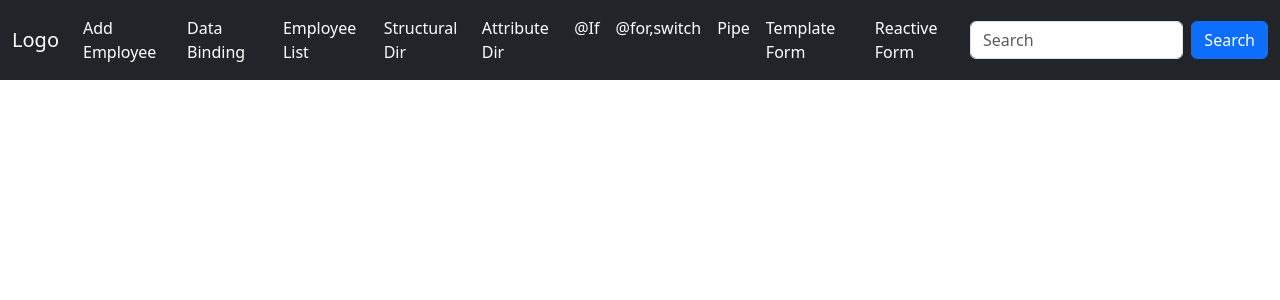
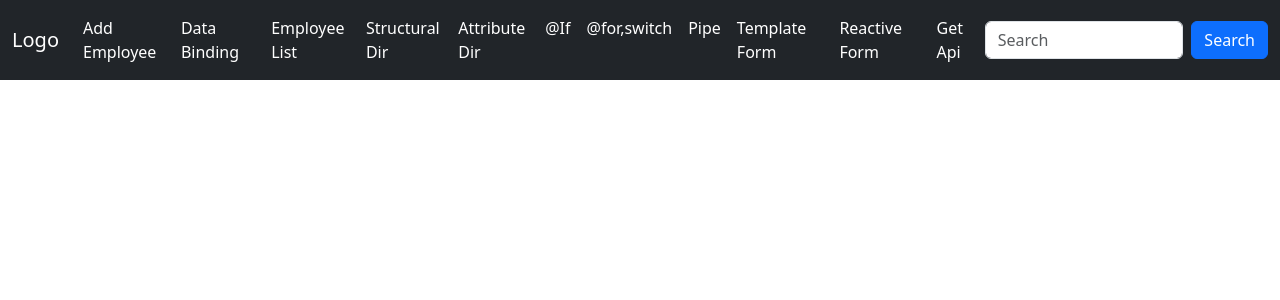
Before and after one commit to chiragrangras/angular_18, an Angular app in the folder angular_tutorial/: page / in a window 1280 px wide. Shown: the top 300 px of the page. Built offline with nearby package versions, Linux system fonts and the light colour scheme.

Commit message:
modified file

```diff
--- a/angular_tutorial/src/app/app.component.html
+++ b/angular_tutorial/src/app/app.component.html
@@ -41,6 +41,9 @@
         <li class="nav-item">
           <a class="nav-link active" routerLink="reactive-form">Reactive Form</a>
         </li>
+        <li class="nav-item">
+          <a class="nav-link active" routerLink="get-api">Get Api</a>
+        </li>
       </ul>
       <form class="d-flex">
         <input class="form-control me-2" type="text" placeholder="Search" />
```
